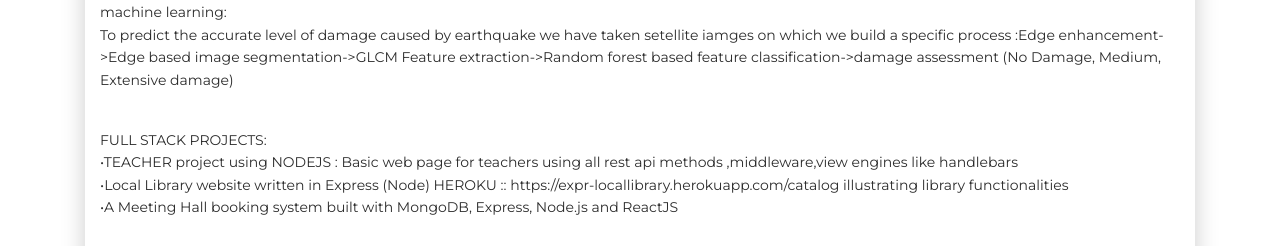
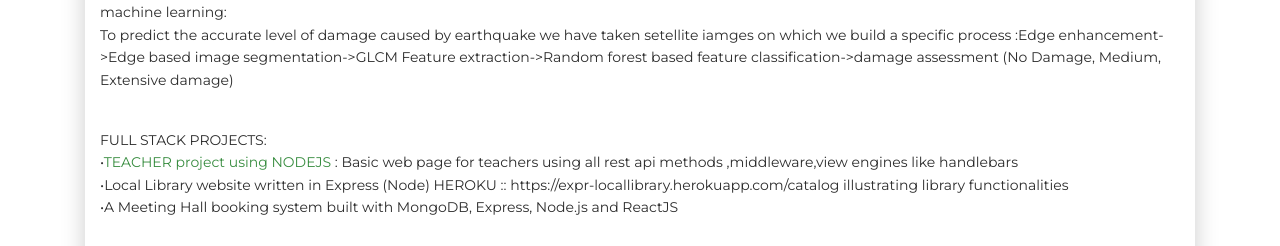
Before and after one commit to Aishwaryakotharu/portofolio, a website: page index.html in a window 1280 px wide. Shown: the part 5100-5346 px from the top of the page. Drawn offline with Linux system fonts and the light colour scheme.

Commit message:
Update index.html

```diff
--- a/index.html
+++ b/index.html
@@ -355,7 +355,7 @@ aishwarya-k-671398160" rel="tooltip" title="Follow me on Linkedin"><i class="fa
                 <div class="h4 mb-4 text-left title">PROEJECTS</div><br>
                 <p> MINI PROJECT:   <br>•Credit card fraud detection using machine learning :<br>In order to detect the frauds of credit card system in bank we used Logistic regression algorithm on the dataset taken from kaggle.com and also used other algorithms for comparsion on the accuracy obtained</p><br>
                 <p> MAJOR PROJECT:  <br>•Earthquake Damage Mapping and overall assessment of ground surveys and VHR image change detection after L’Aquila 2009 earthquake using machine learning:<br>To predict the accurate level of damage caused by earthquake we have taken setellite iamges on which  we build a specific process :Edge enhancement->Edge based image segmentation->GLCM Feature extraction->Random forest based feature classification->damage assessment (No Damage, Medium, Extensive damage) </p><br>
-                <p>FULL STACK PROJECTS: <br>•TEACHER project using NODEJS : Basic web page for teachers using all rest api methods ,middleware,view engines like handlebars<br>•Local Library website written in Express (Node) HEROKU :: https://expr-locallibrary.herokuapp.com/catalog illustrating library functionalities <br>•A Meeting Hall booking system built with MongoDB, Express, Node.js and ReactJS</p>
+                <p>FULL STACK PROJECTS: <br>•<a href="https://booking-meetinghall.netlify.app/">TEACHER project using NODEJS</a> : Basic web page for teachers using all rest api methods ,middleware,view engines like handlebars<br>•Local Library website written in Express (Node) HEROKU :: https://expr-locallibrary.herokuapp.com/catalog illustrating library functionalities <br>•A Meeting Hall booking system built with MongoDB, Express, Node.js and ReactJS</p>
 
 
                   <div class="h4 mb-4 text-left title">PERSONAL SKILLS </div><br>
```
